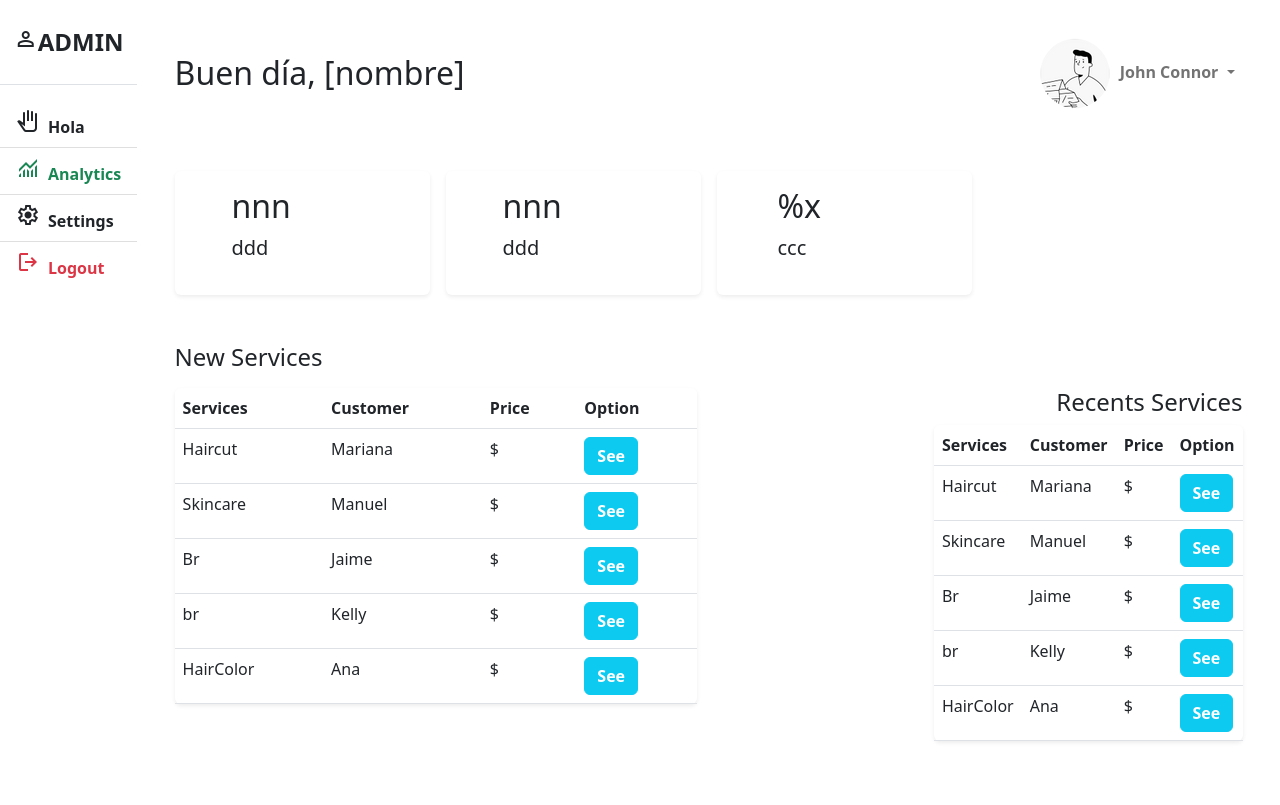
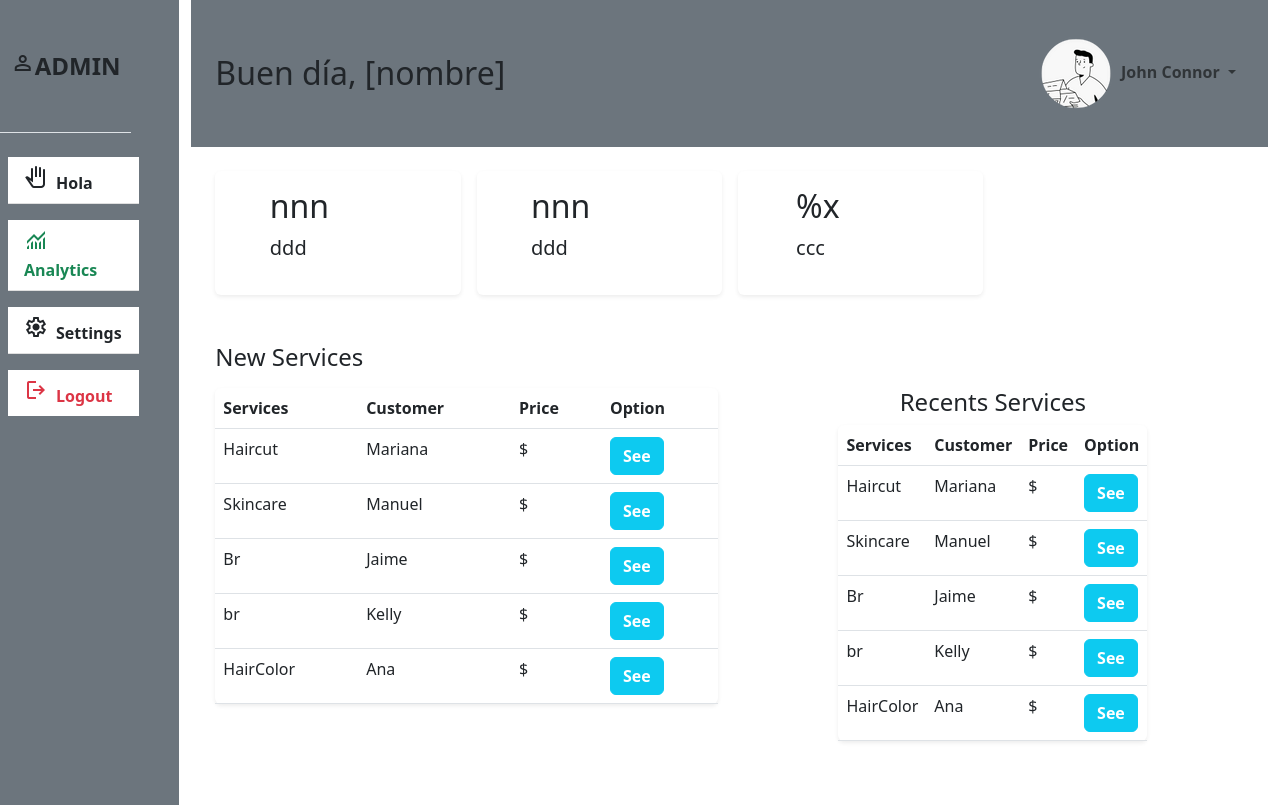
Before and after one commit to AlbertoP18/ProyectoFinal, a plain HTML site: page trabajador.html in a window 1280 px wide. Drawn offline with nearby package versions, Linux system fonts and the light colour scheme.

Commit message:
Actualizacion pag2

```diff
--- a/trabajador.html
+++ b/trabajador.html
@@ -17,25 +17,25 @@
 
     <div class="d-flex">
         <!-- SideBar LEFT -->
-        <div class="bg-white">
+        <div class="bg-secondary pe-xl-5 pe-md-2 pe-1">
 
-            <div class="sidebar-heading text-center py-4 fs-4 fw-bold text-uppercase border-bottom"><span class="material-symbols-outlined">
+            <div class="sidebar-heading text-center py-5 fs-4 fw-bold text-uppercase border-bottom"><span class="material-symbols-outlined">
                             person
                             </span>Admin</div>
 
             <div class="list-group list-group-flush my-3">
 
-                <a href="#" class="list-group-item list-group-item-action fw-bold"><span class="material-symbols-outlined me-2">
+                <a href="#" class="list-group-item list-group-item-action fw-bold m-2"><span class="material-symbols-outlined me-2">
                     pan_tool
                     </span>Hola</a>
-                <a href="#" class="list-group-item list-group-item-action text-success fw-bold"><span class="material-symbols-outlined me-2">
+                <a href="#" class="list-group-item list-group-item-action text-success fw-bold m-2"><span class="material-symbols-outlined me-2">
                     monitoring
                     </span>Analytics</a>
 
-                <a href="#" class="list-group-item list-group-item-action fw-bold"><span class="material-symbols-outlined me-2">
+                <a href="#" class="list-group-item list-group-item-action fw-bold m-2"><span class="material-symbols-outlined me-2">
                     settings
                     </span>Settings</a>
-                <a href="#" class="list-group-item list-group-item-action text-danger fw-bold"><span class="material-symbols-outlined me-2">
+                <a href="#" class="list-group-item list-group-item-action text-danger fw-bold m-2"><span class="material-symbols-outlined me-2">
                     logout
                     </span>Logout</a>
             </div>
@@ -43,10 +43,10 @@
         <!-- /#sidebar-wrapper -->
 
         <!-- Page Content -->
-        <div class="container">
-            <nav class="navbar navbar-expand-lg navbar-light bg-transparent py-4 px-4 nav-profile">
+        <div class="container-fluid">
+            <nav class="navbar navbar-expand-lg navbar-light bg-secondary py-4 px-4 nav-profile">
                 <div class="d-flex align-items-center">
-                    <h2 class="fs-2 m-0">Buen día, [nombre]</h2>
+                    <h2 class="fs-2 m-0">Buen día, <span>[nombre]</span></h2>
                 </div>
 
                 <button class="navbar-toggler" type="button" data-bs-toggle="collapse"
@@ -156,7 +156,7 @@
                     </div>
 
 
-                <div class="col d-flex flex-column align-items-end">
+                <div class="col d-flex flex-column align-items-center">
                     <h3 class="fs-4">Recents Services</h3>
                         <table class="table bg-white rounded shadow-sm  table-hover w-25" id="tabla">
                                 <tr>
```
